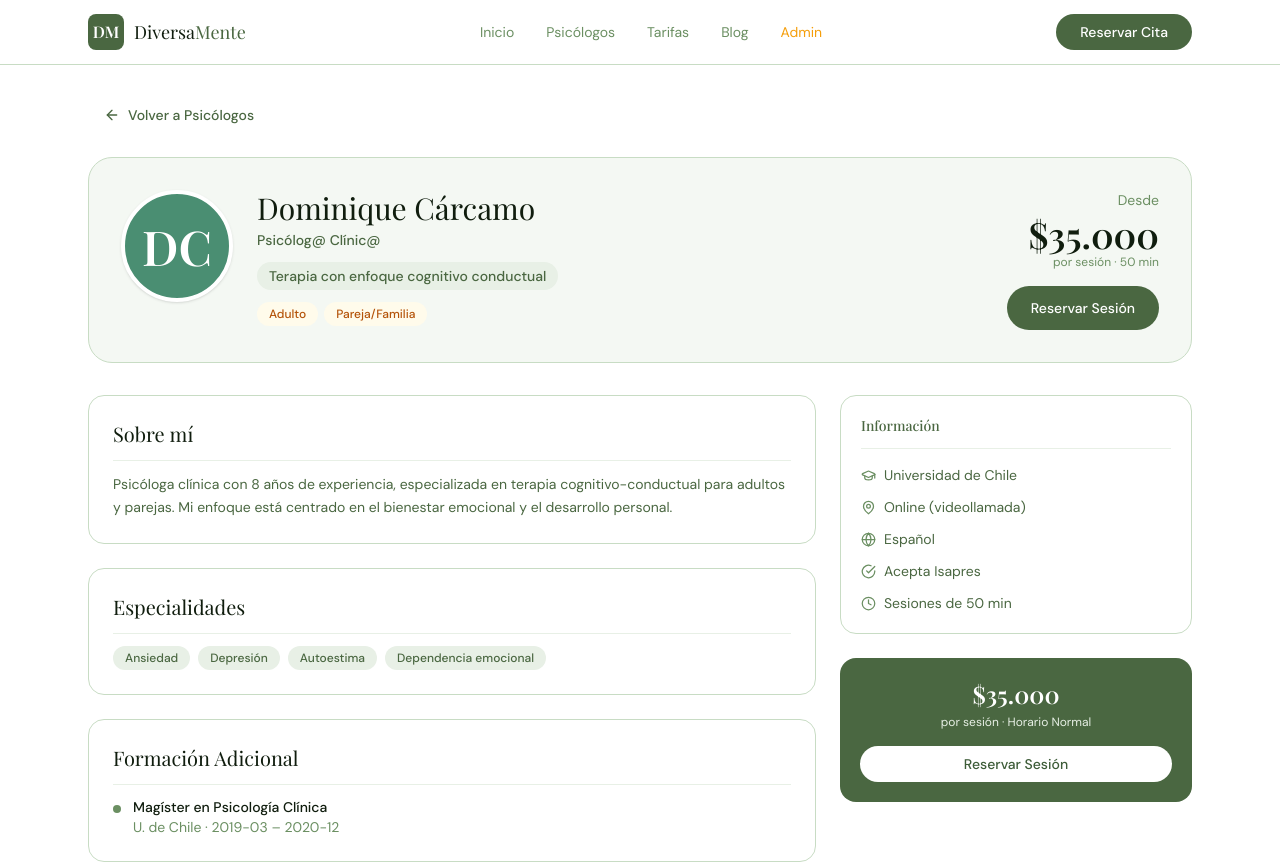
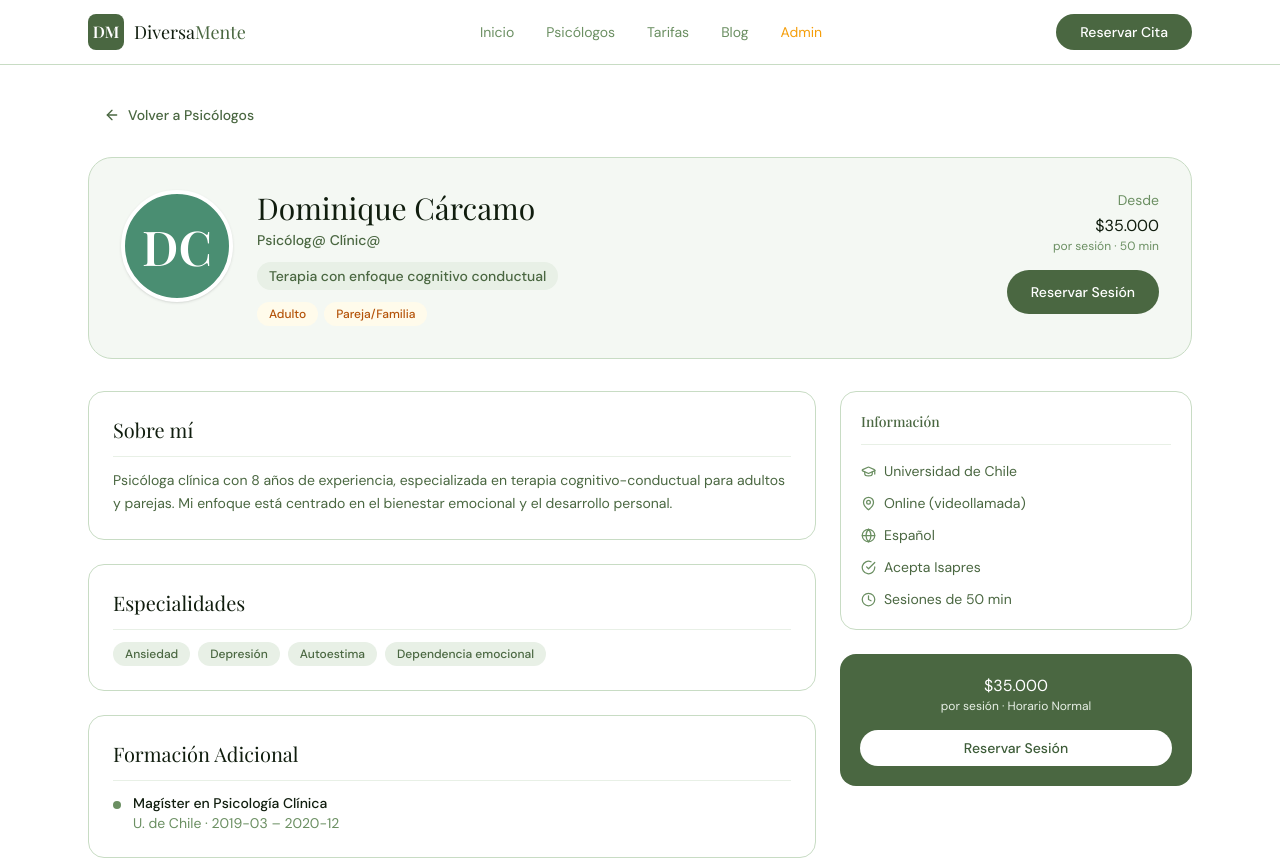
Before and after one commit to diversamente/diversamente, a Next.js app: page /psicologos/1 in a window 1280 px wide. Shown: the top 863 px of the page. Built offline with nearby package versions, Linux system fonts and the light colour scheme; a web font is replaced by a local one.

Commit message:
mostrar precio real de cada psicologo

```diff
--- a/src/app/psicologos/[id]/client.tsx
+++ b/src/app/psicologos/[id]/client.tsx
@@ -64,7 +64,9 @@ const [showModal, setShowModal] = useState(false)
           </div>
           <div className="md:text-right">
             <p className="text-sm text-sage-400 mb-1">Desde</p>
-            <p className="font-serif text-4xl text-sage-900 font-semibold">$35.000</p>
+            {(psych as any).servicios?.length > 0
+              ? '$' + Math.min(...(psych as any).servicios.map((s: any) => s.precio)).toLocaleString('es-CL')
+              : '$35.000'}
             <p className="text-xs text-sage-400 mb-4">por sesión · 50 min</p>
             <button onClick={() => setShowModal(true)} className="btn-primary text-sm">Reservar Sesión</button>
           </div>
@@ -111,7 +113,9 @@ const [showModal, setShowModal] = useState(false)
               </div>
             </div>
             <div className="bg-sage-500 rounded-2xl p-5 text-white text-center">
-              <p className="font-serif text-2xl font-semibold mb-1">$35.000</p>
+              {(psych as any).servicios?.length > 0
+                ? '$' + Math.min(...(psych as any).servicios.map((s: any) => s.precio)).toLocaleString('es-CL')
+                : '$35.000'}
               <p className="text-sage-100 text-xs mb-4">por sesión · Horario Normal</p>
               <button onClick={() => setShowModal(true)} className="bg-white text-sage-600 hover:bg-sage-50 text-sm font-medium px-5 py-2 rounded-full transition-colors block w-full">
                Reservar Sesión
--- a/src/components/psychologist/PsychCard.tsx
+++ b/src/components/psychologist/PsychCard.tsx
@@ -58,7 +58,11 @@ export default function PsychCard({ psych, compact = false }: Props) {
         {/* Footer */}
         <div className="px-4 py-3 border-t border-sage-100 flex items-center justify-between gap-2">
           <div className="text-xs text-sage-400">
-            desde <strong className="text-sage-900 text-sm">$35.000</strong>
+            desde <strong className="text-sage-900 text-sm">
+              {(psych as any).servicios?.length > 0
+               ? '$' + Math.min(...(psych as any).servicios.map((s: any) => s.precio)).toLocaleString('es-CL')
+               : '$35.000'}
+            </strong>
           </div>
           <div className="flex gap-2">
             <button
```
